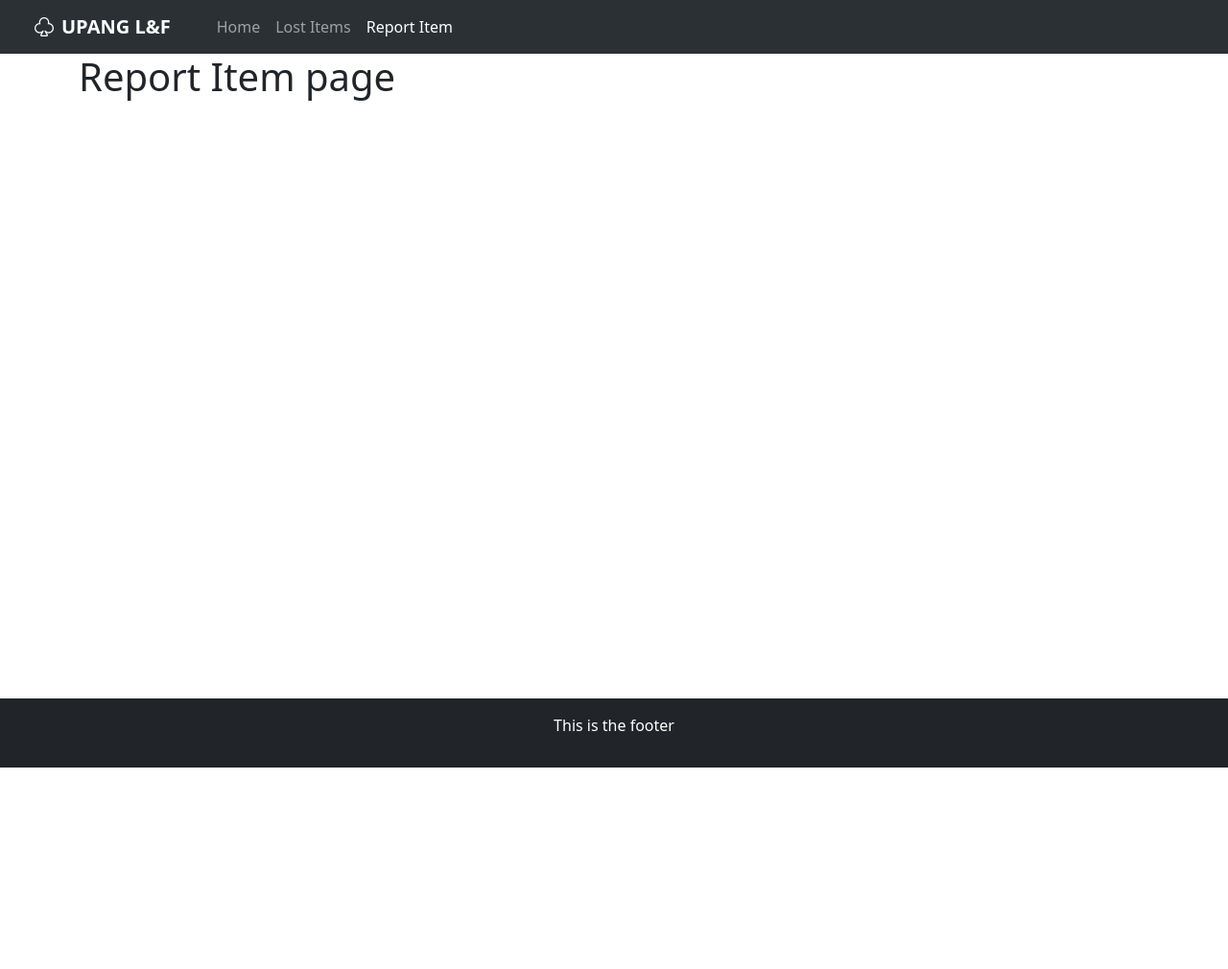
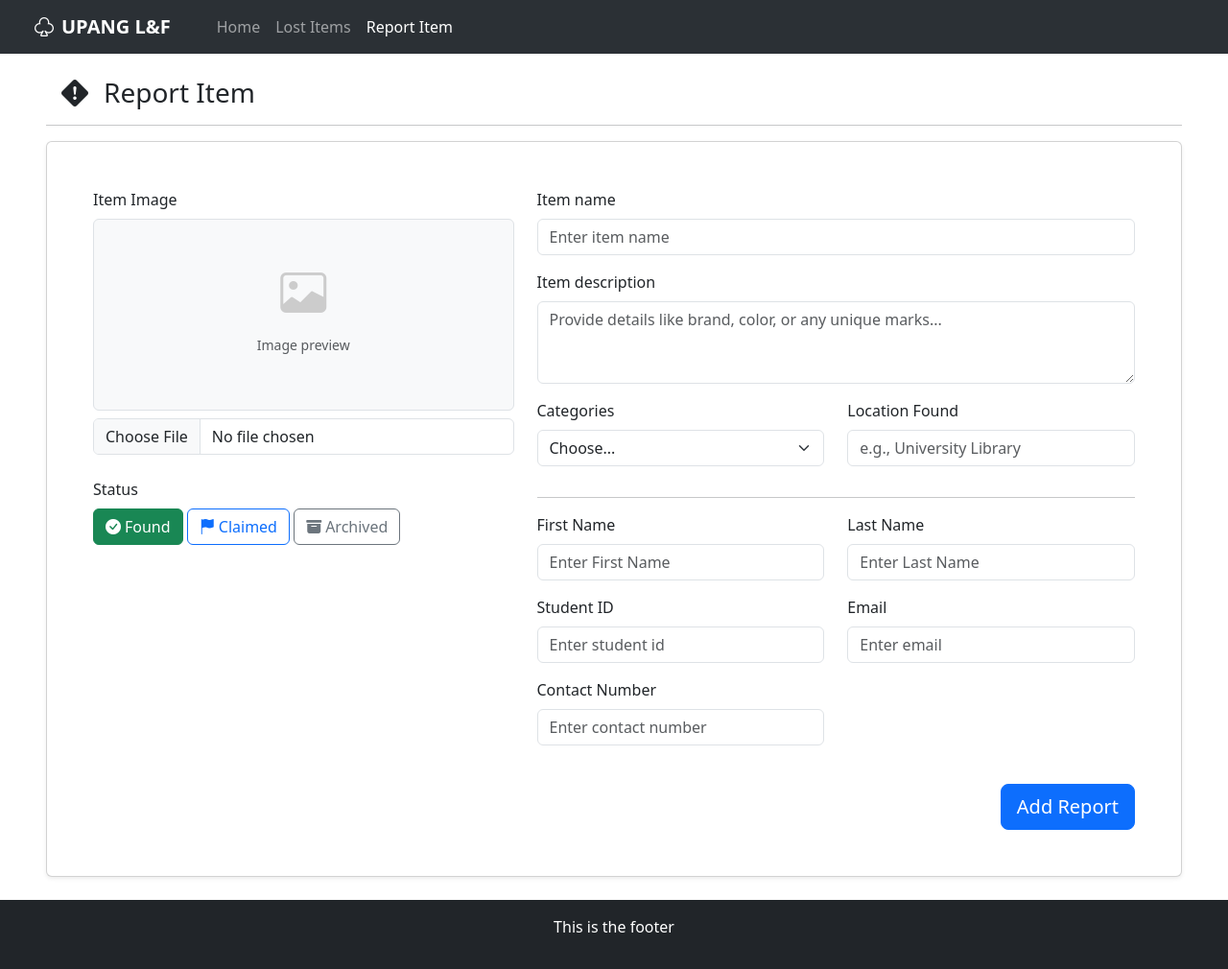
Before and after one commit to HeeJinn/LostAndFoundManagementSystem, a PHP site: page /LostAndFoundManagementSystem/reportitem in a window 1280 px wide. Shown: the whole page at 96% size. Before the commit the page ends 800 px from the top, so only its background shows below. Run offline with PHP 8.4, Linux system fonts and the light colour scheme.

Commit message:
completed the report item page

```diff
--- a/templates/forum.html.twig
+++ b/templates/forum.html.twig
@@ -5,8 +5,8 @@ Lost and Found Forum
 {% endblock %}
 
 {% block content %}
-<div class="container py-4">
-    <h3><i class="bi bi-file-earmark-medical px-2"></i>List of lost items</h3>
+<div class="container-fluid py-4 px-5">
+    <h3><i class="bi bi-file-earmark-medical-fill px-2"></i>List of lost items</h3>
 
     <div class="row g-3 align-items-center my-3">
         <div class="col">
@@ -20,7 +20,6 @@ Lost and Found Forum
         <div class="col-12 col-md-auto">
             <div class="dropdown d-grid">
                 <button class="btn btn-secondary dropdown-toggle" type="button" data-bs-toggle="dropdown" aria-expanded="false">
-                    {# THE FIX: The initial text is now the default category #}
                     <span id="filter-button-label">All Categories</span>
                 </button>
                 <ul class="dropdown-menu dropdown-menu-end">
--- a/templates/reportitem.html.twig
+++ b/templates/reportitem.html.twig
@@ -5,7 +5,99 @@ Report Item
 {% endblock %}
 
 {% block content %}
-<div class="container">
-    <h1>Report Item page</h1>
+<div class="container-fluid py-4 px-5">
+    <h3><i class="bi bi-exclamation-diamond-fill px-3"></i>Report Item</h3>
+    <hr>
+    <div class="card p-4 p-md-5 shadow-sm">
+        <form action="">
+            <div class="row">
+
+                <div class="col-lg-5">
+                    <div class="mb-4">
+                        <label for="itemImage" class="form-label">Item Image</label>
+                        <div class="text-center p-3 border rounded bg-light" style="min-height: 200px; display: grid; place-content: center;">
+                            <i class="bi bi-image" style="font-size: 3rem; color: #ccc;"></i>
+                            <p class="text-muted small mt-2">Image preview</p>
+                        </div>
+                        <input class="form-control mt-2" type="file" id="itemImage">
+                    </div>
+
+                    <div class="mb-3">
+                        <label class="form-label d-block mb-2">Status</label>
+                        <div>
+                            <input type="radio" class="btn-check" name="itemStatus" id="status-found" value="found" autocomplete="off" checked>
+                            <label class="btn btn-outline-success" for="status-found"><i class="bi bi-check-circle-fill pe-1"></i>Found</label>
+
+                            <input type="radio" class="btn-check" name="itemStatus" id="status-claimed" value="claimed" autocomplete="off">
+                            <label class="btn btn-outline-primary" for="status-claimed"><i class="bi bi-flag-fill pe-1"></i>Claimed</label>
+
+                            <input type="radio" class="btn-check" name="itemStatus" id="status-archived" value="archived" autocomplete="off">
+                            <label class="btn btn-outline-secondary" for="status-archived"><i class="bi bi-archive-fill pe-1"></i>Archived</label>
+                        </div>
+                    </div>
+                </div>
+
+                <div class="col-lg-7">
+                    <div class="mb-3">
+                        <label for="item_name" class="form-label">Item name</label>
+                        <input type="text" class="form-control" id="item_name" placeholder="Enter item name">
+                    </div>
+
+                    <div class="mb-3">
+                        <label for="item_description" class="form-label">Item description</label>
+                        <textarea class="form-control" id="item_description" rows="3" placeholder="Provide details like brand, color, or any unique marks..."></textarea>
+                    </div>
+
+                    <div class="row">
+                        <div class="col-md-6 mb-3">
+                            <label for="category" class="form-label">Categories</label>
+                            <select class="form-select" id="category">
+                                <option selected>Choose...</option>
+                                <option value="electronics">Electronics</option>
+                                <option value="books">Books & Notes</option>
+                                <option value="clothing">Clothing</option>
+                                <option value="ids">IDs & Cards</option>
+                            </select>
+                        </div>
+                        <div class="col-md-6 mb-3">
+                            <label for="location_found" class="form-label">Location Found</label>
+                            <input type="text" class="form-control" id="location_found" placeholder="e.g., University Library">
+                        </div>
+                    </div>
+
+                    <hr class="my-3">
+
+                    <div class="row">
+                        <div class="col-md-6 mb-3">
+                            <label for="first_name" class="form-label">First Name</label>
+                            <input type="text" class="form-control" id="first_name" placeholder="Enter First Name">
+                        </div>
+                        <div class="col-md-6 mb-3">
+                            <label for="last_name" class="form-label">Last Name</label>
+                            <input type="text" class="form-control" id="last_name" placeholder="Enter Last Name">
+                        </div>
+                        <div class="col-md-6 mb-3">
+                            <label for="student_id" class="form-label">Student ID</label>
+                            <input type="number" class="form-control" id="student_id" placeholder="Enter student id">
+                        </div>
+                        <div class="col-md-6 mb-3">
+                            <label for="email" class="form-label">Email</label>
+                            <input type="email" class="form-control" id="email" placeholder="Enter email">
+                        </div>
+                        <div class="col-md-6 mb-3">
+                            <label for="contact_number" class="form-label">Contact Number</label>
+                            <input type="number" class="form-control" id="contact_number" placeholder="Enter contact number">
+                        </div>
+                    </div>
+                </div>
+            </div>
+
+            <div class="row mt-4">
+                <div class="col-12 text-end">
+                    <button type="submit" class="btn btn-primary btn-lg">Add Report</button>
+                </div>
+            </div>
+        </form>
+    </div>
 </div>
 {% endblock %}
```
